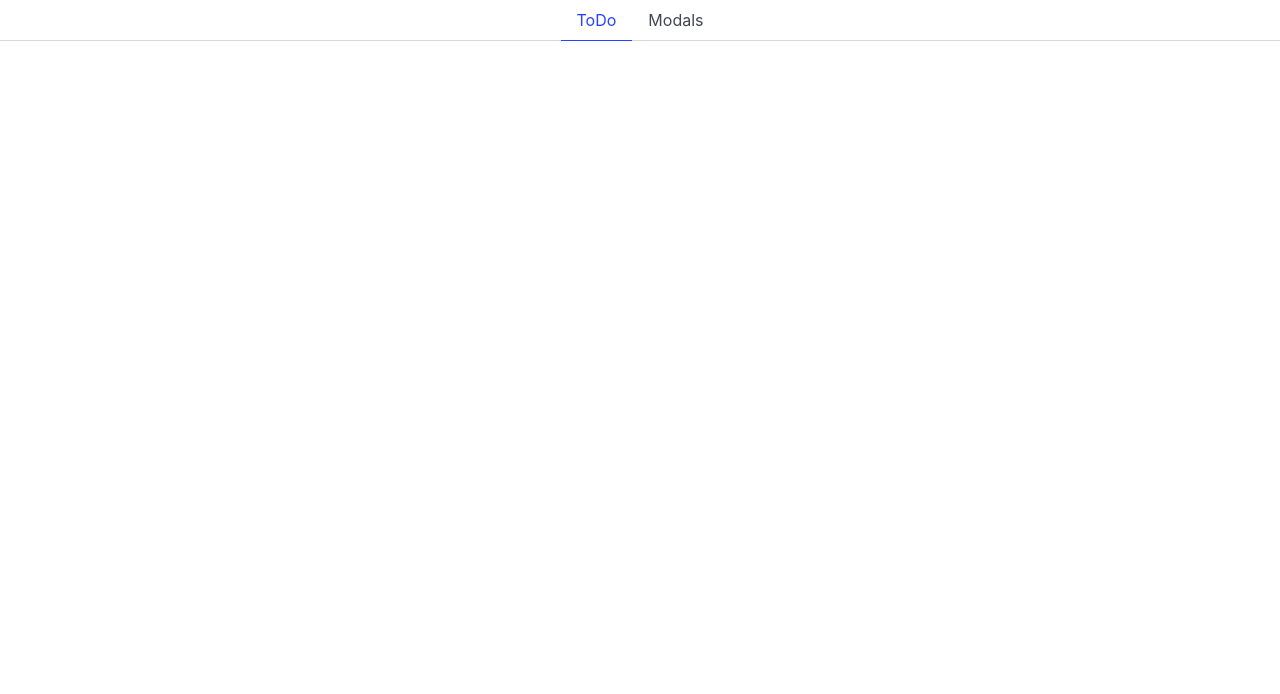
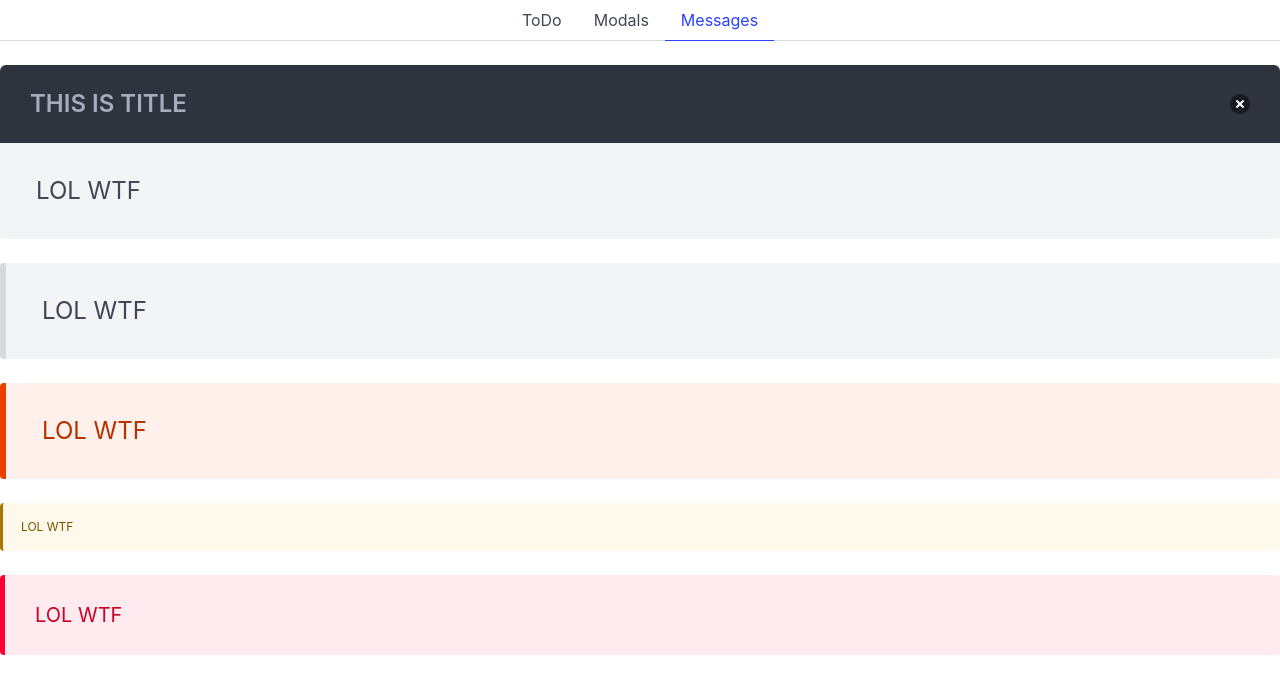
Before and after one commit to MustLuikH7/Learnnode, a Vue app: page /messages in a window 1280 px wide. Before the commit this address had no page. Shown: the top 694 px of the page. Built offline with nearby package versions, Linux system fonts and the light colour scheme.

Commit message:
add messages component

```diff
--- /dev/null
+++ b/src/Components/Message.vue
@@ -0,0 +1,52 @@
+<script setup>
+let props = defineProps({
+    title: {
+        type: String,
+        //required: true
+    },
+    color: {
+        type: String,
+        validator(value, props) {
+            return [
+                'dark',
+                'primary',
+                'danger',
+                'info',
+                'success',
+                'warning'
+            ].includes(value)
+        }
+    },
+    size: {
+        type: String,
+        validator(value, props) {
+            return [
+                'small',
+                'medium',
+                'large',
+
+            ].includes(value)
+        },
+        default: 'large'
+    }
+
+})
+let classes = ""
+if (props.color) {
+    classes += 'is-' + props.color
+}
+classes += ' is-' + props.size
+
+</script>
+
+<template>
+    <article class="message" :class="classes">
+        <div v-if="title" class="message-header">
+            <p>{{ title }}</p>
+            <button class="delete" aria-label="delete"></button>
+        </div>
+        <div class="message-body">
+            <slot></slot>
+        </div>
+    </article>
+</template>
--- a/src/Components/RouterTabs.vue
+++ b/src/Components/RouterTabs.vue
@@ -5,12 +5,10 @@
 <template>
     <div class="tabs is-centered">
         <ul>
-            <li class="is-active">
-                <RouterLink to="/">ToDo</RouterLink>
+            <li v-for="route in $router.getRoutes()" :class="{ 'is-active': route.path === $route.path }">
+                <RouterLink :to="route.path">{{ route.name }}</RouterLink>
             </li>
-            <li>
-                <RouterLink to="/modals">Modals</RouterLink>
-            </li>
+
         </ul>
     </div>
 </template>
--- /dev/null
+++ b/src/Pages/Messages.vue
@@ -0,0 +1,13 @@
+<script setup>
+import Message from '../Components/Message.vue';
+</script>
+
+<template>
+    <Message title="THIS IS TITLE">LOL WTF</Message>
+    <Message>LOL WTF</Message>
+    <Message color="primary" size="large">LOL WTF</Message>
+    <Message color="warning" size="small">LOL WTF</Message>
+    <Message color="danger" size="medium">LOL WTF</Message>
+
+
+</template>
```
Also changed, not shown: src/index.js (+14 -8 lines).
